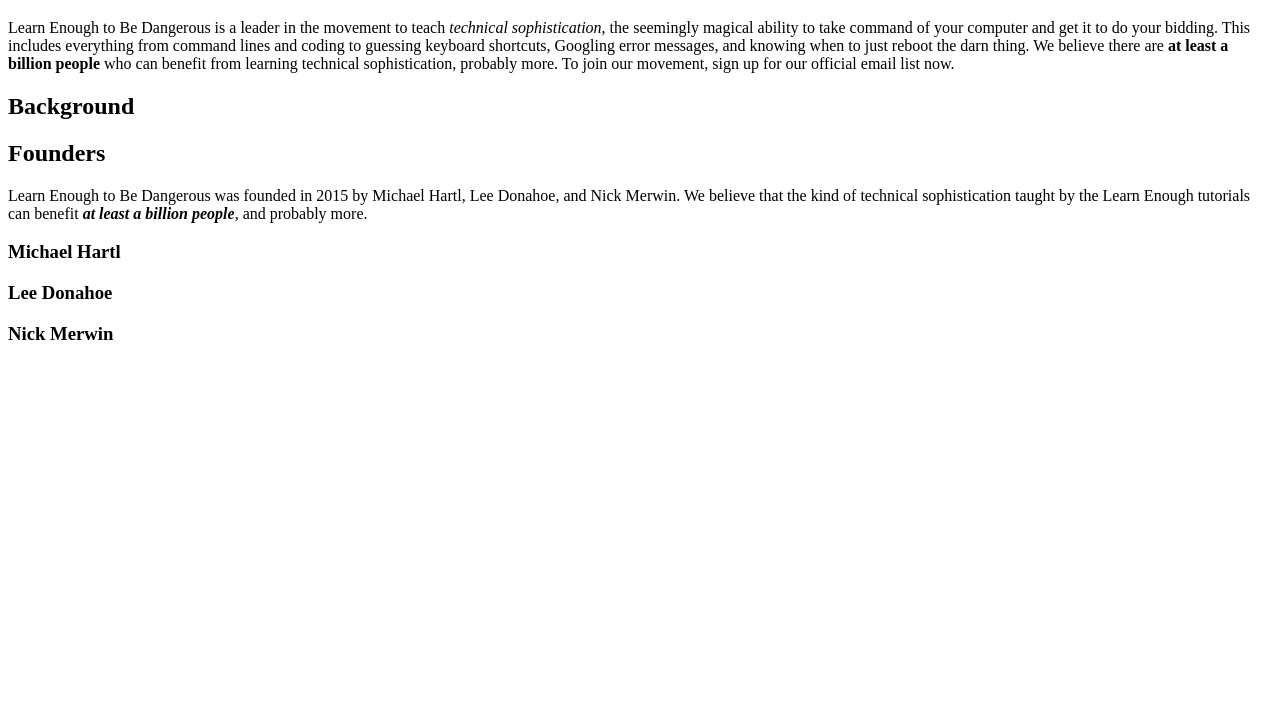
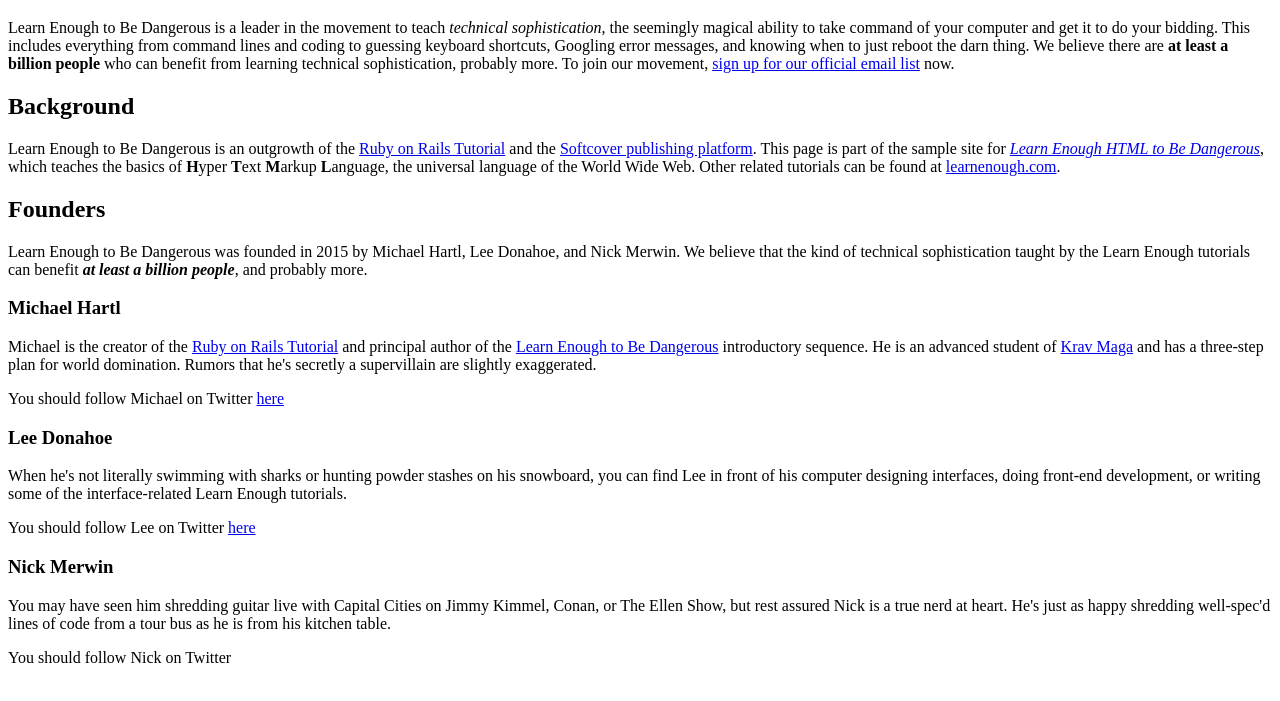
Before and after one commit to yuvrajthp/sample_website, a plain HTML site: page index.html in a window 1280 px wide. Shown: the part 61-762 px from the top of the page. Drawn offline with Linux system fonts and the light colour scheme.

Commit message:
Add few content and links to proper place and twitter links are also added which opens in new window

```diff
--- a/index.html
+++ b/index.html
@@ -8,10 +8,13 @@
 
     <h1>The Learn Enough Story</h1>
     <p>
-      Learn Enough to Be Dangerous is a leader in the movement to teach <em>technical sophistication</em>, the seemingly magical ability to take command of your computer and get it to do your bidding. This includes everything from command lines and coding to guessing keyboard shortcuts, Googling error messages, and knowing when to just reboot the darn thing. We believe there are <strong>at least a billion people</strong> who can benefit from learning technical sophistication, probably more. To join our movement, sign up for our official email list now.
+      Learn Enough to Be Dangerous is a leader in the movement to teach <em>technical sophistication</em>, the seemingly magical ability to take command of your computer and get it to do your bidding. This includes everything from command lines and coding to guessing keyboard shortcuts, Googling error messages, and knowing when to just reboot the darn thing. We believe there are <strong>at least a billion people</strong> who can benefit from learning technical sophistication, probably more. To join our movement, <a href="https://learnenough.com/email">sign up for our official email list</a> now.
     </p>
 
     <h2>Background</h2>
+    <p>
+      Learn Enough to Be Dangerous is an outgrowth of the <a href="https://railstutorial.org/">Ruby on Rails Tutorial</a> and the <a href="https://www.softcover.io/">Softcover publishing platform</a>. This page is part of the sample site for <a href="https://www.learnenough.com/html"><em>Learn Enough HTML to Be Dangerous</em></a>, which teaches the basics of <strong>H</strong>yper <strong>T</strong>ext <strong>M</strong>arkup <strong>L</strong>anguage, the universal language of the World Wide Web. Other related tutorials can be found at <a href="https://www.learnenough.com/">learnenough.com</a>.
+    </p>
 
     <h2>Founders</h2>
     <p>
@@ -19,10 +22,30 @@
     </p>
 
     <h3>Michael Hartl</h3>
+    <p>
+      Michael is the creator of the <a href="https://www.railstutorial.org/">Ruby on Rails Tutorial</a> and principal author of the <a href="https://www.learnenough.com/">Learn Enough to Be Dangerous</a> introductory sequence. He is an advanced student of <a href="https://www.kravmaga.com/">Krav Maga</a> and has a three-step plan for world domination. Rumors that he's secretly a supervillain are slightly exaggerated.
+    </p>
+    <p>
+      You should follow Michael on Twitter
+      <a href="https://twitter.com/mhartl" target="_blank" rel="noopener">here</a>
+    </p>
 
     <h3>Lee Donahoe</h3>
+    <p>
+      When he's not literally swimming with sharks or hunting powder stashes on his snowboard, you can find Lee in front of his computer designing interfaces, doing front-end development, or writing some of the interface-related Learn Enough tutorials.
+    </p>
+    <p>
+      You should follow Lee on Twitter
+      <a href="https://twitter.com/leedonahoe" target="_blank" rel="noopener">here</a>
+    </p>
 
     <h3>Nick Merwin</h3>
-
+    <p>
+      You may have seen him shredding guitar live with Capital Cities on Jimmy Kimmel, Conan, or The Ellen Show, but rest assured Nick is a true nerd at heart. He's just as happy shredding well-spec'd lines of code from a tour bus as he is from his kitchen table.
+    </p>
+    <p>
+      You should follow Nick on Twitter
+      <a href="https://twitter.com/nickmerwin" target="_blank" rel="noopener>here</a>
+    </p>
   </body>
 </html>
```
